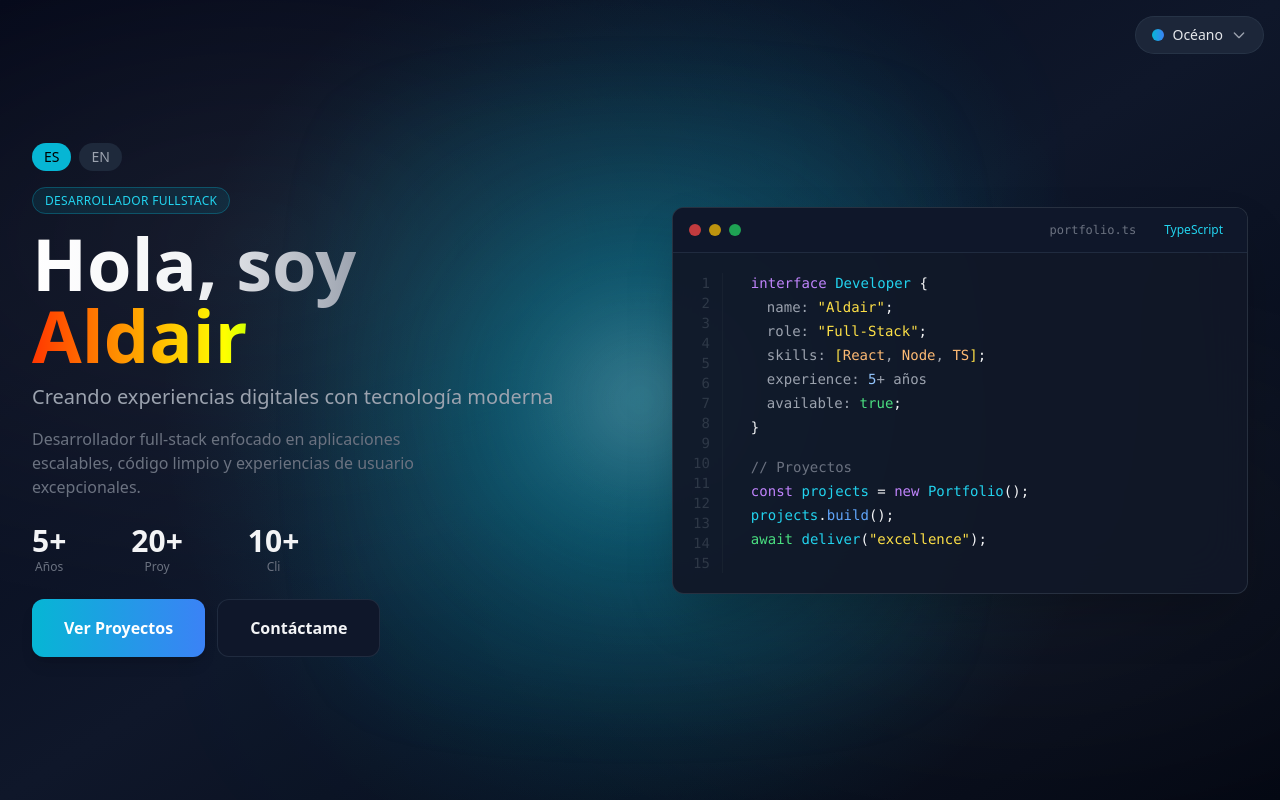
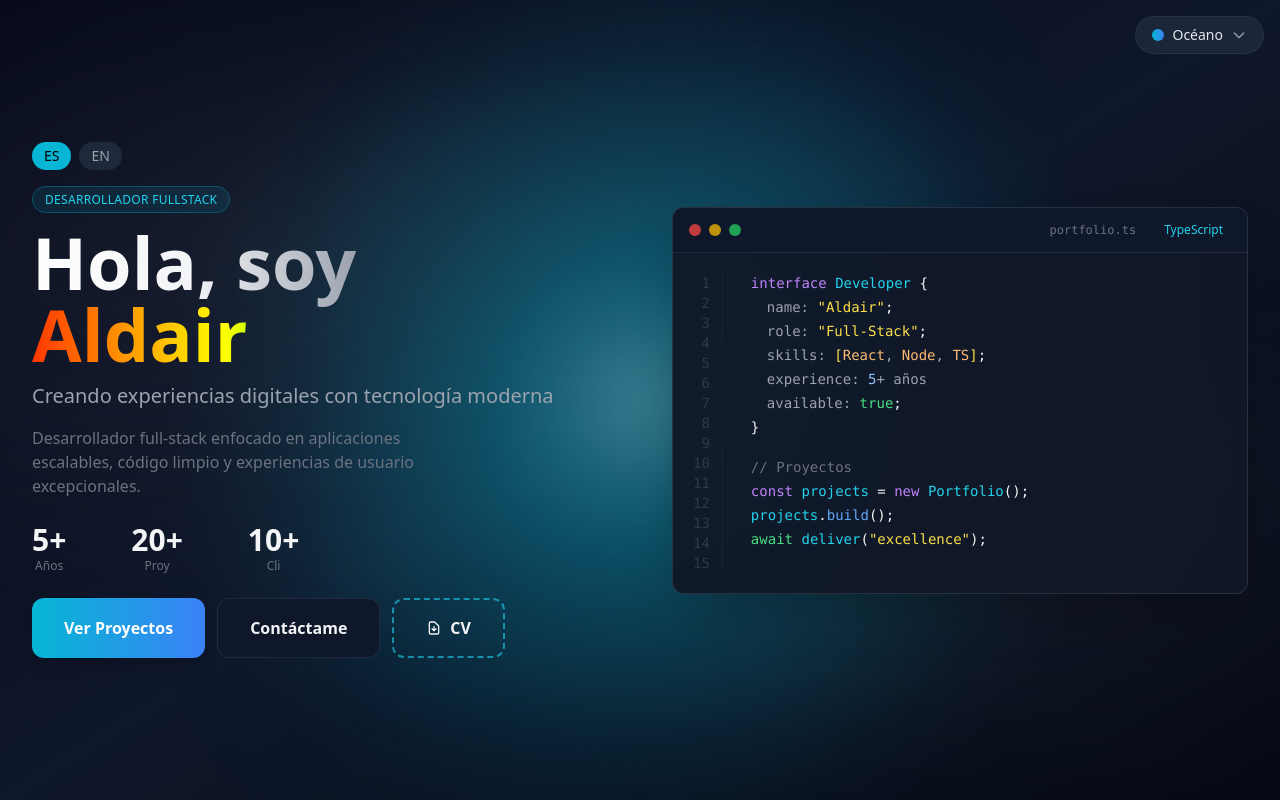
Before and after one commit to Aldair0308/portafolio, a React (Vite) app: page / in a window 1280 px wide. Built offline with nearby package versions, Linux system fonts and the light colour scheme.

Commit message:
feat: add CV download button to Hero

```diff
--- a/src/components/Hero.tsx
+++ b/src/components/Hero.tsx
@@ -176,6 +176,16 @@ export default function Hero() {
             <button className={`px-6 py-3 md:px-8 md:py-4 ${theme.colors.backgroundSecondary} border ${theme.colors.border} ${theme.colors.text} font-semibold rounded-xl hover:${theme.colors.backgroundTertiary} transition text-sm md:text-base`}>
               {t("Contáctame", "Contact Me")}
             </button>
+            <a
+              href="/resume.pdf"
+              download
+              className={`px-6 py-3 md:px-8 md:py-4 border-2 border-dashed border-cyan-400/60 ${theme.colors.text} font-semibold rounded-xl hover:bg-cyan-500/10 transition text-sm md:text-base flex items-center justify-center gap-2`}
+            >
+              <svg className="w-4 h-4" fill="none" viewBox="0 0 24 24" stroke="currentColor">
+                <path strokeLinecap="round" strokeLinejoin="round" strokeWidth={2} d="M12 10v6m0 0l-3-3m3 3l3-3m2 8H7a2 2 0 01-2-2V5a2 2 0 012-2h5.586a1 1 0 01.707.293l5.414 5.414a1 1 0 01.293.707V19a2 2 0 01-2 2z" />
+              </svg>
+              {t("CV", "Resume")}
+            </a>
           </div>
         </div>
 
```
